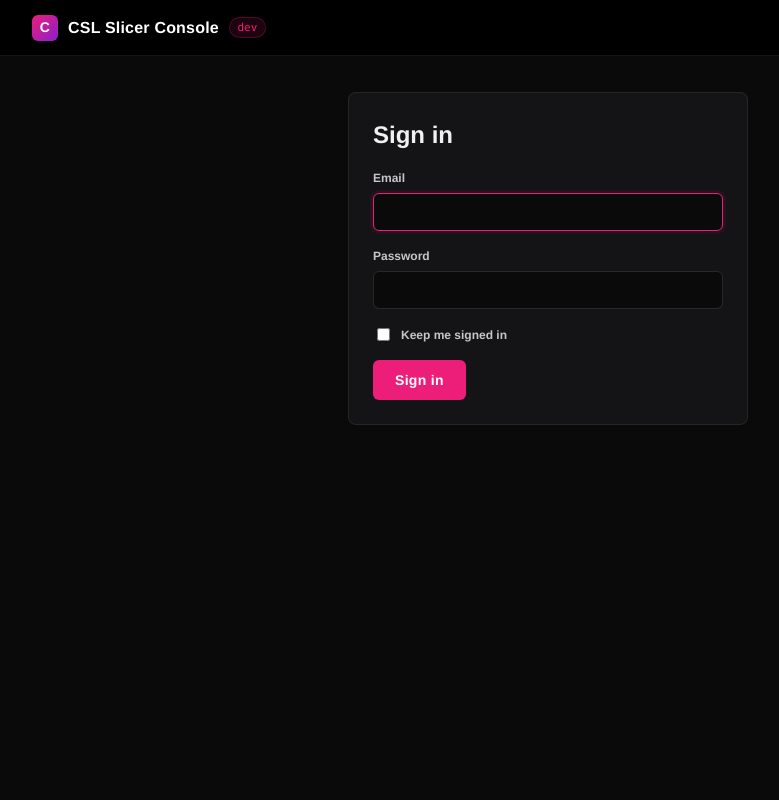
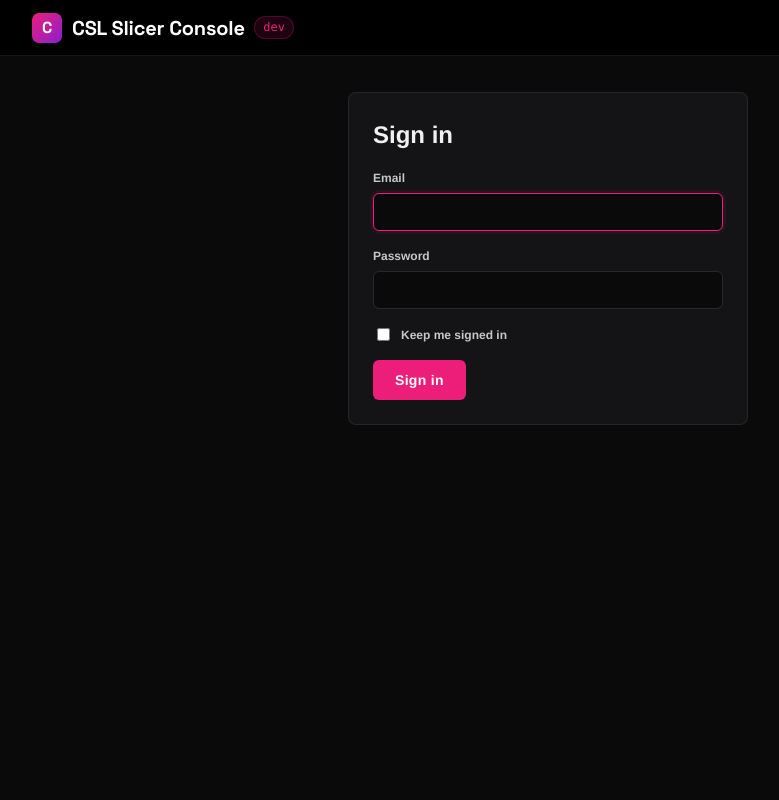
Before and after one commit to jj358mhz/csl-slicer-console, a Flask app: a page that uses app/templates/base.html in a window 1280 px wide. Shown: the whole page, without its empty margins (92-871 px from the left). Run offline with Flask 3, Linux system fonts and the light colour scheme; some libraries are stand-ins or nearby versions.

Commit message:
Header title in Space Grotesk 20px; page titles 26px (v1.15.2) (#62)
Closes #61

Co-authored-by: Claude Opus 5.5 <noreply@anthropic.com>

```diff
--- a/app/static/css/app.css
+++ b/app/static/css/app.css
@@ -71,6 +71,7 @@
 
     /* Fonts */
     --font-body: Helvetica, Arial, sans-serif;
+    --font-display: "Space Grotesk", Helvetica, Arial, sans-serif;
     --font-mono: ui-monospace, "SF Mono", "Cascadia Mono", Menlo, Consolas, monospace;
 }
 
@@ -160,9 +161,10 @@ code {
 .site-header__brand {
     color: var(--text-primary);
     text-decoration: none;
-    font-weight: 800;
-    font-size: 16px;
-    letter-spacing: .2px;
+    font-family: var(--font-display);
+    font-weight: 700;
+    font-size: 20px;
+    letter-spacing: -0.2px;
     display: flex;
     align-items: center;
     gap: 10px;
@@ -171,14 +173,14 @@ code {
 /* Magenta gradient tile before the brand text — mirrors .brand-mark from the generator */
 .site-header__brand::before {
     content: "C";
-    width: 26px;
-    height: 26px;
-    border-radius: 6px;
+    width: 30px;
+    height: 30px;
+    border-radius: 7px;
     background: var(--accent-grad);
     display: inline-flex;
     align-items: center;
     justify-content: center;
-    font-size: 14px;
+    font-size: 16px;
     font-weight: 900;
     color: #fff;
 }
@@ -231,10 +233,10 @@ code {
 
 .page-header h1 {
     margin: 0;
-    font-size: 36px;
-    font-weight: 800;
+    font-size: 26px;
+    font-weight: 700;
     color: var(--text-primary);
-    letter-spacing: -0.5px;
+    letter-spacing: -0.3px;
     line-height: 1.15;
 }
 
@@ -1295,7 +1297,7 @@ form.inline {
     border-radius: 999px;
     background: rgba(236, 30, 121, 0.12);
     color: var(--accent, #ec1e79);
-    font-size: 11px;
+    font-size: 12px;
     font-family: var(--font-mono, ui-monospace, SFMono-Regular, Menlo, monospace);
     font-weight: 500;
     text-decoration: none;
--- a/app/templates/base.html
+++ b/app/templates/base.html
@@ -4,6 +4,10 @@
     <meta charset="utf-8">
     <meta name="viewport" content="width=device-width, initial-scale=1">
     <title>CSL Slicer Console{% block title_suffix %}{% endblock %}</title>
+    <link rel="preconnect" href="https://fonts.googleapis.com">
+    <link rel="preconnect" href="https://fonts.gstatic.com" crossorigin>
+    <link rel="stylesheet"
+          href="https://fonts.googleapis.com/css2?family=Space+Grotesk:wght@700&display=swap">
     <link rel="stylesheet" href="{{ url_for('static', filename='css/app.css') }}">
     {% block extra_head %}{% endblock %}
     <link rel="icon" type="image/x-icon" href="{{ url_for('static', filename='favicons/favicon.ico') }}">
--- a/pyproject.toml
+++ b/pyproject.toml
@@ -1,6 +1,6 @@
 [project]
 name = "csl-slicer-console"
-version = "1.15.1"
+version = "1.15.2"
 description = "Web console for controlling Uplynk CSL ingest slicers"
 readme = "README.md"
 requires-python = ">=3.12"
```
Also changed, not shown: CHANGELOG.md, 1 other file.
